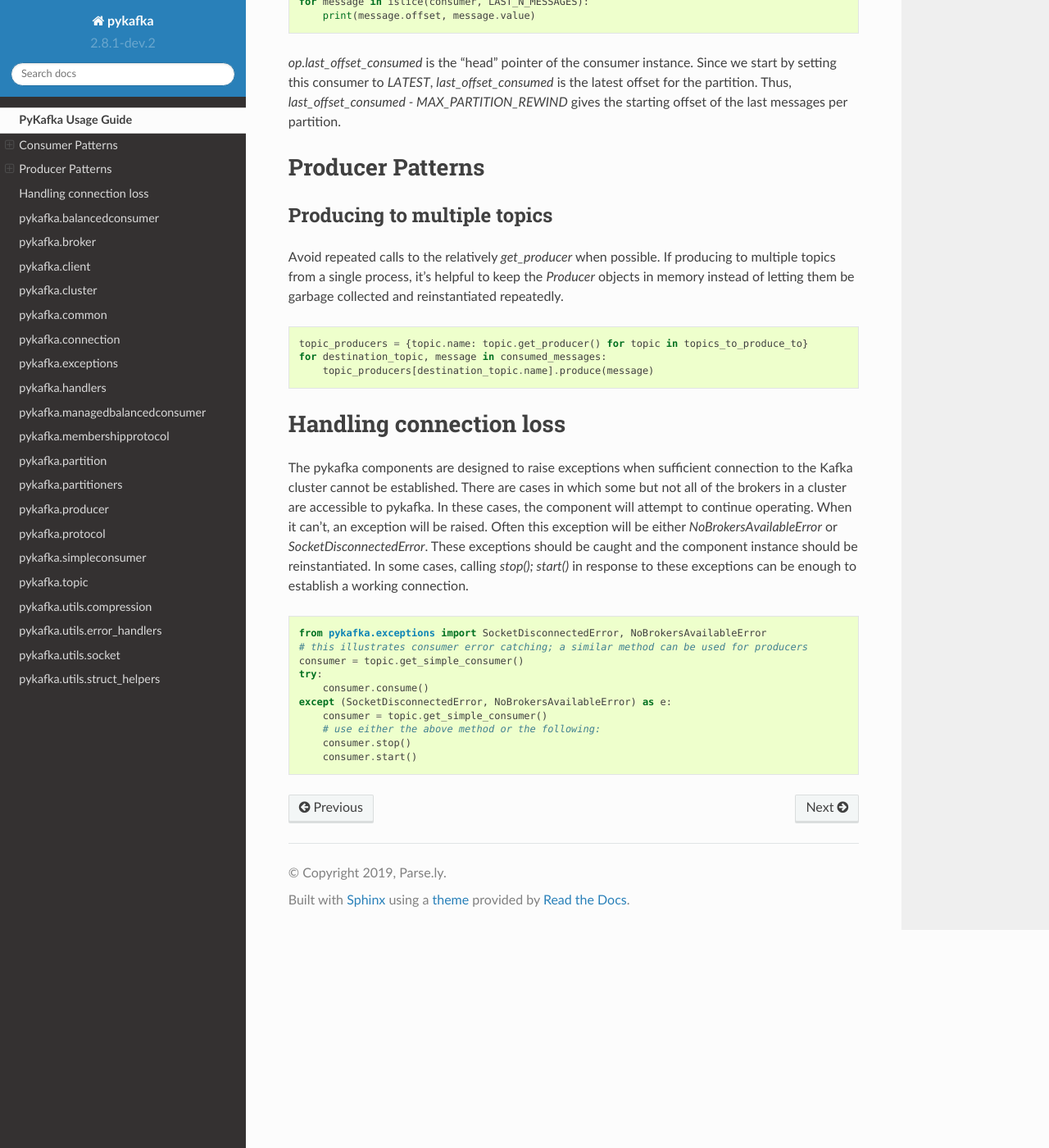
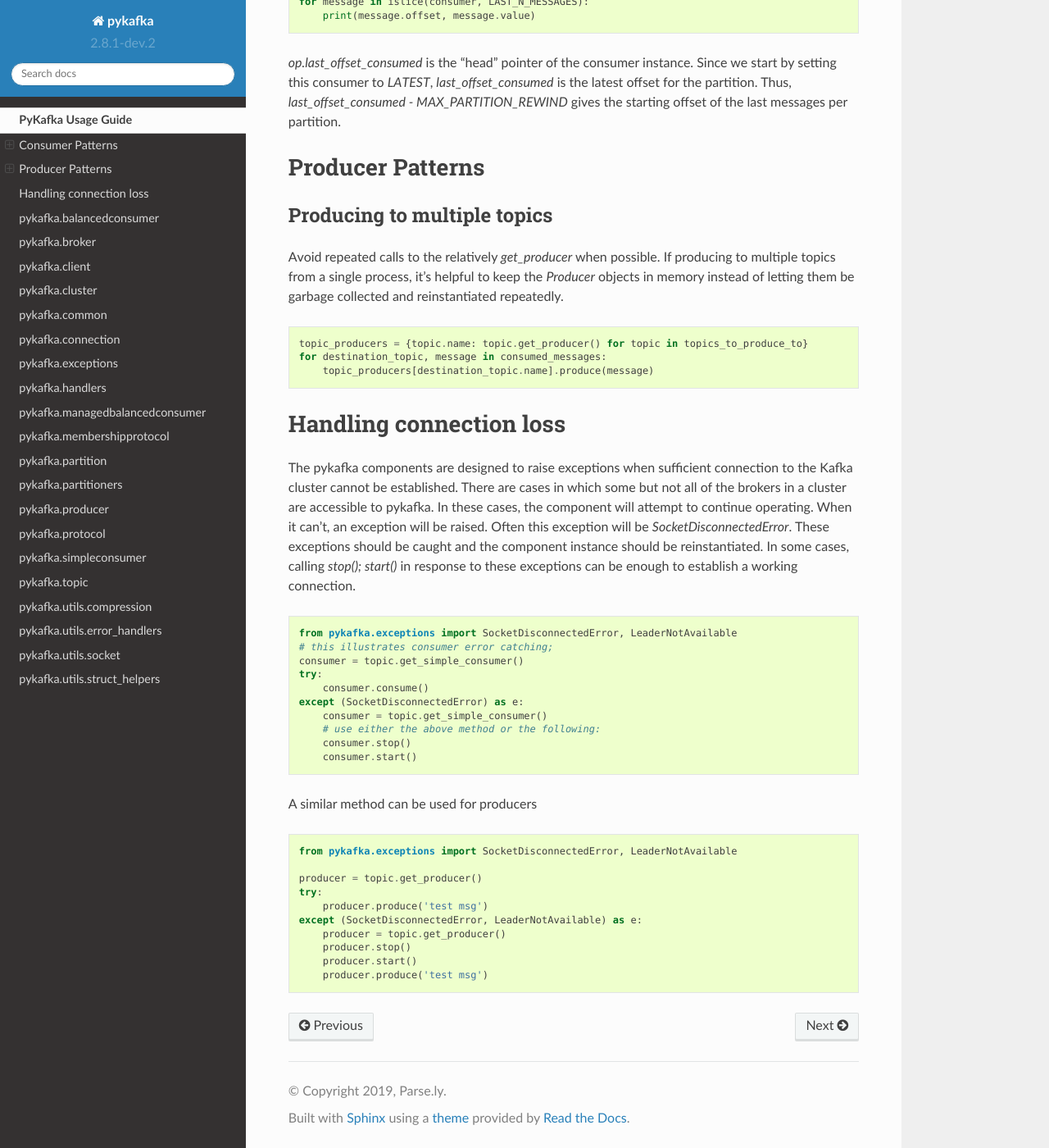
Before and after one commit to Parsely/pykafka, a Sphinx documentation site: the page built from doc/usage.rst, in a window 1280 px wide and 1400 px high, scrolled down 1971 px. Shown: the whole window at 82% size. Built offline with Sphinx 7.4.7 and the Read the Docs theme 2.0.0, drawn with Linux system fonts in a browser that asks for light colours.

Commit message:
fix docs - removed mention NoBrokersAvailableError

```diff
--- a/doc/usage.rst
+++ b/doc/usage.rst
@@ -136,20 +136,36 @@ The pykafka components are designed to raise exceptions when sufficient connecti
 the Kafka cluster cannot be established. There are cases in which some but not all of
 the brokers in a cluster are accessible to pykafka. In these cases, the component will
 attempt to continue operating. When it can't, an exception will be raised. Often this
-exception will be either `NoBrokersAvailableError` or `SocketDisconnectedError`. These
+exception will be `SocketDisconnectedError`. These
 exceptions should be caught and the component instance should be reinstantiated. In some
 cases, calling `stop(); start()` in response to these exceptions can be enough to
 establish a working connection.
 
 .. sourcecode:: python
 
-    from pykafka.exceptions import SocketDisconnectedError, NoBrokersAvailableError
-    # this illustrates consumer error catching; a similar method can be used for producers
+    from pykafka.exceptions import SocketDisconnectedError, LeaderNotAvailable
+    # this illustrates consumer error catching;
     consumer = topic.get_simple_consumer()
     try:
         consumer.consume()
-    except (SocketDisconnectedError, NoBrokersAvailableError) as e:
+    except (SocketDisconnectedError) as e:
         consumer = topic.get_simple_consumer()
         # use either the above method or the following:
         consumer.stop()
         consumer.start()
+
+
+A similar method can be used for producers
+
+.. sourcecode:: python
+
+   from pykafka.exceptions import SocketDisconnectedError, LeaderNotAvailable
+
+   producer = topic.get_producer()
+   try:
+       producer.produce('test msg')
+   except (SocketDisconnectedError, LeaderNotAvailable) as e:
+       producer = topic.get_producer()
+       producer.stop()
+       producer.start()
+       producer.produce('test msg')
```
